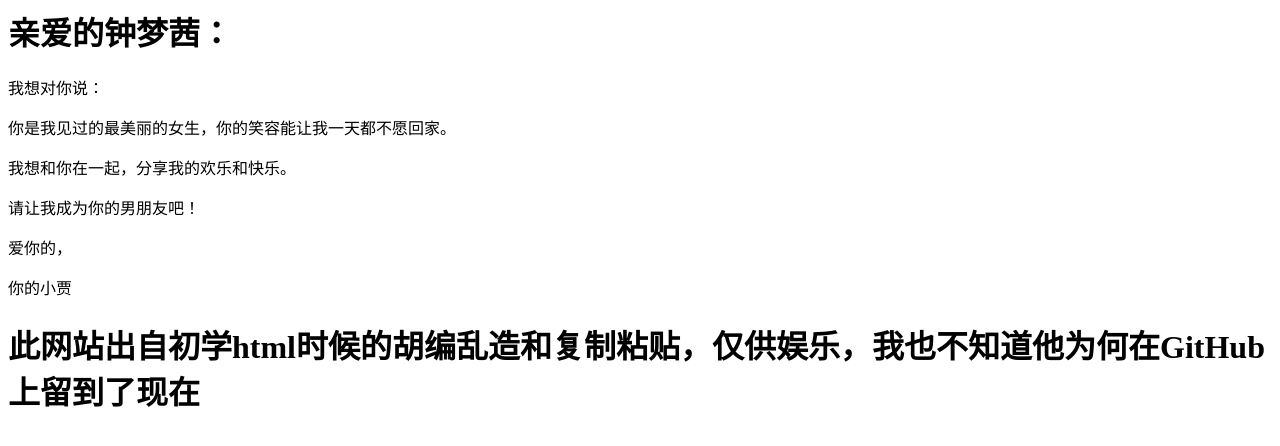
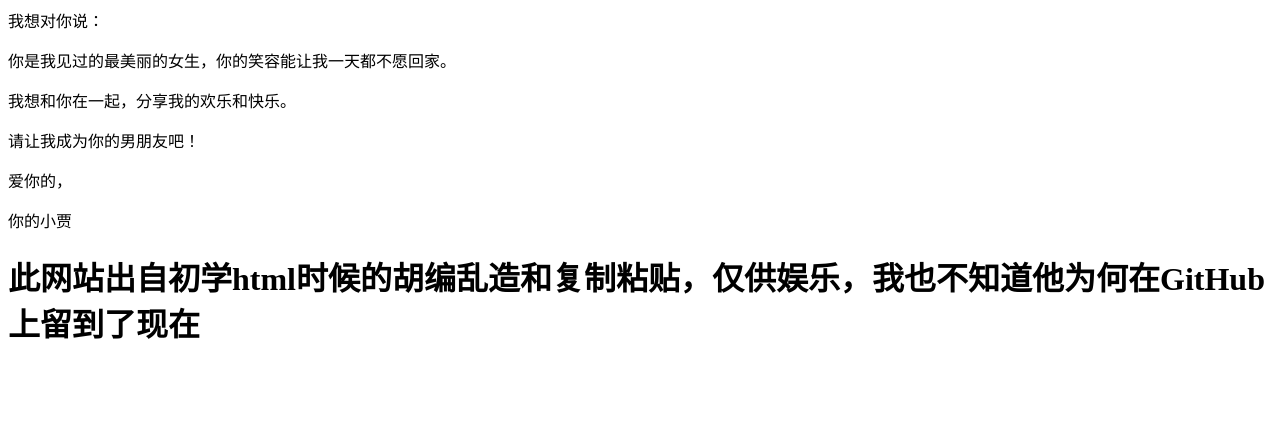
Before and after one commit to xlle-er/520, a plain HTML site: page index.html in a window 1280 px wide. Drawn offline with Linux system fonts and the light colour scheme.

Commit message:
Update index.html

```diff
--- a/index.html
+++ b/index.html
@@ -5,7 +5,7 @@
 </head>
 
 <body>
-  <h1>亲爱的钟梦茜：</h1>
+  <h1></h1>
   <p>我想对你说：</p>
   <p>
     你是我见过的最美丽的女生，你的笑容能让我一天都不愿回家。
```
